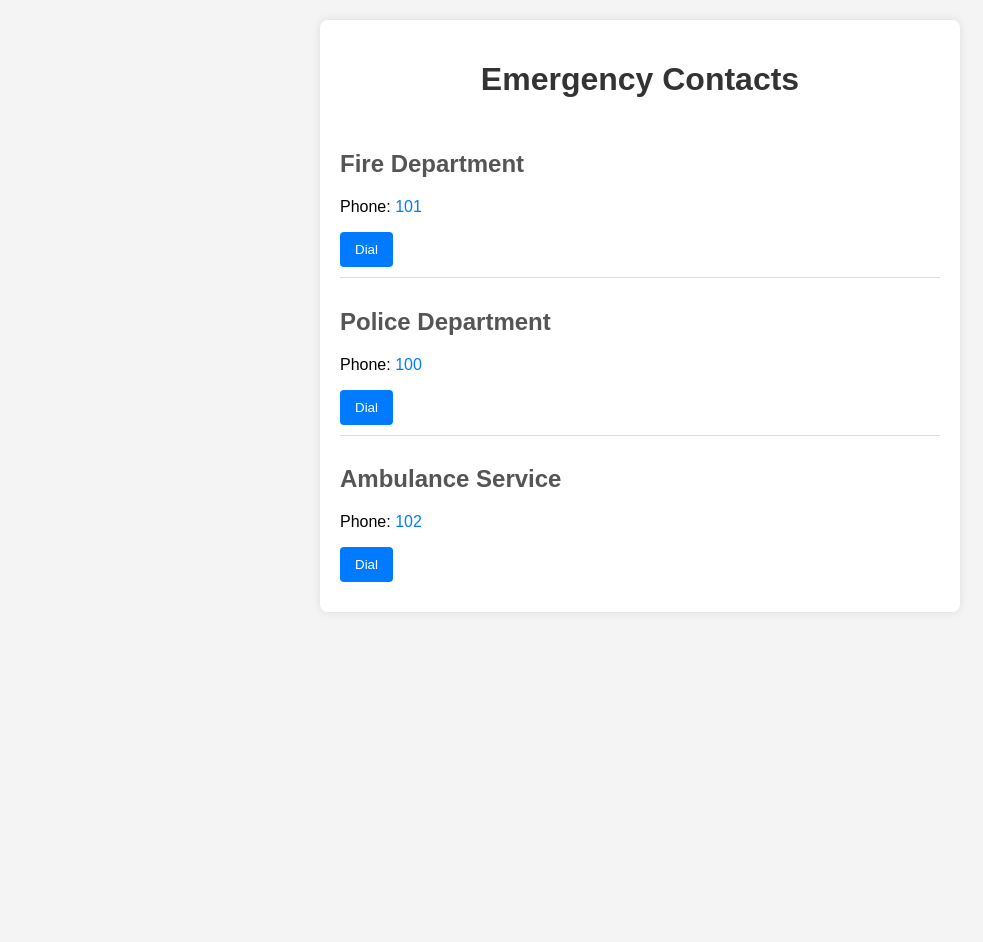
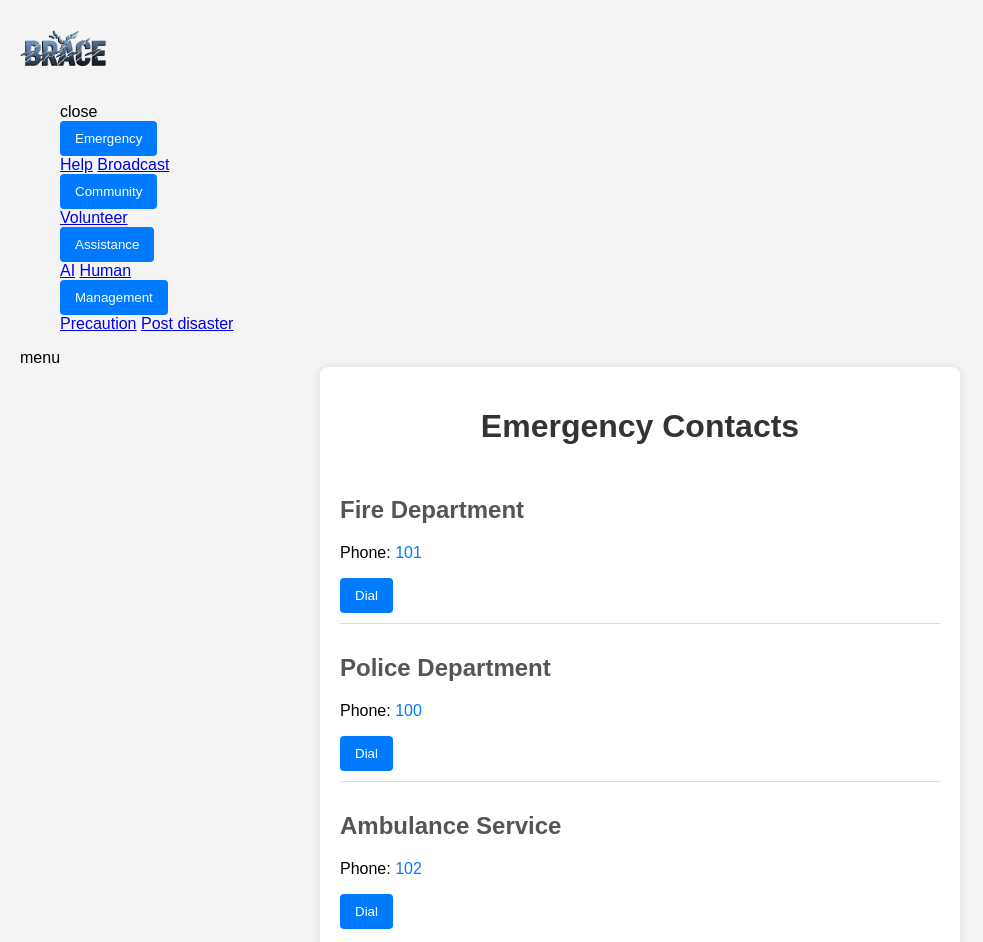
Before and after one commit to saiongupta/braces.github.io, a plain HTML site: page human.html in a window 1280 px wide. Shown: the whole page, without its empty margins (0-983 px from the left). Before the commit the page ends 800 px from the top, so only its background shows below. Drawn offline with Linux system fonts and the light colour scheme.

Commit message:
Add files via upload

```diff
--- a/human.html
+++ b/human.html
@@ -4,7 +4,46 @@
     <meta charset="UTF-8">
     <meta name="viewport" content="width=device-width, initial-scale=1.0">
     <title>Emergency Contacts</title>
-    <link rel="stylesheet" href="human.css">
+    <link rel="stylesheet" href="https://saiongupta.github.io/braces.github.io/human.css">
+    <header>
+        <nav class="navbar">
+            <a href="https://saiongupta.github.io/braces.github.io/index.html" class="logo">
+                <img style="width: 90px;" src="images/brace.png" />
+            </a>
+          <ul class="menu-links">
+              <span id="close-menu-btn" class="material-symbols-outlined">close</span>
+            <div class="dropdown">
+                <button class="dropbtn">Emergency</button>
+                <div class="dropdown-content">
+                  <a href="https://saiongupta.github.io/braces.github.io/help.html">Help</a>
+                  <a href="https://saiongupta.github.io/braces.github.io/broadcast.html">Broadcast</a>
+                </div>
+            </div>
+            <div class="dropdown">
+                <button class="dropbtn">Community</button>
+                <div class="dropdown-content">
+                  <a href="https://saiongupta.github.io/braces.github.io/volunteer.html">Volunteer</a>
+                </div>
+            </div>
+            <div class="dropdown">
+                <button class="dropbtn">Assistance</button>
+                <div class="dropdown-content">
+                  <a href="https://saiongupta.github.io/braces.github.io/assistance.html">AI</a>
+                  <a href="https://saiongupta.github.io/braces.github.io/human.html">Human</a>
+                </div>
+            </div>
+            <div class="dropdown">
+                <button class="dropbtn">Management</button>
+                <div class="dropdown-content">
+                  <a href="https://saiongupta.github.io/braces.github.io/precautions.html">Precaution</a>
+                  <a href="https://saiongupta.github.io/braces.github.io/post.html">Post disaster</a>
+                </div>
+            </div>
+          </ul>
+          <span id="menu-btn" class="material-symbols-outlined">menu</span>
+        </nav>
+
+    </header>
 </head>
 <body>
     <div class="container">
@@ -25,6 +64,6 @@
             <button onclick="dialNumber('102')">Dial</button>
         </div>
     </div>
-    <script src="human.js"></script>
+    <script src="https://saiongupta.github.io/braces.github.io/human.js"></script>
 </body>
 </html>
```
Also changed, not shown: broadcast.html (+2 -2 lines), help.html (+2 -2 lines), index.html (+2 -2 lines), post.html (+2 -2 lines), precautions.html (+2 -2 lines), volunteer.html (+6 -6 lines), replit_zip_error_log.txt.
